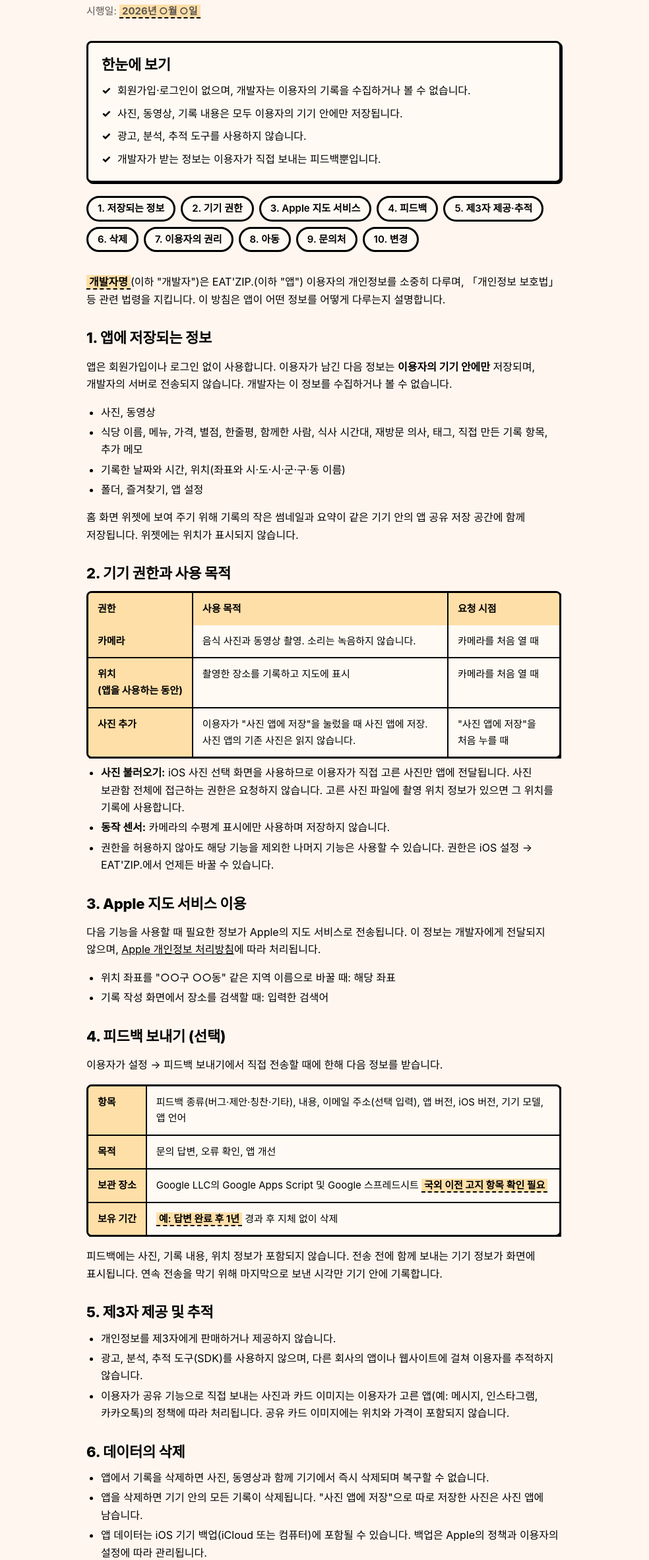
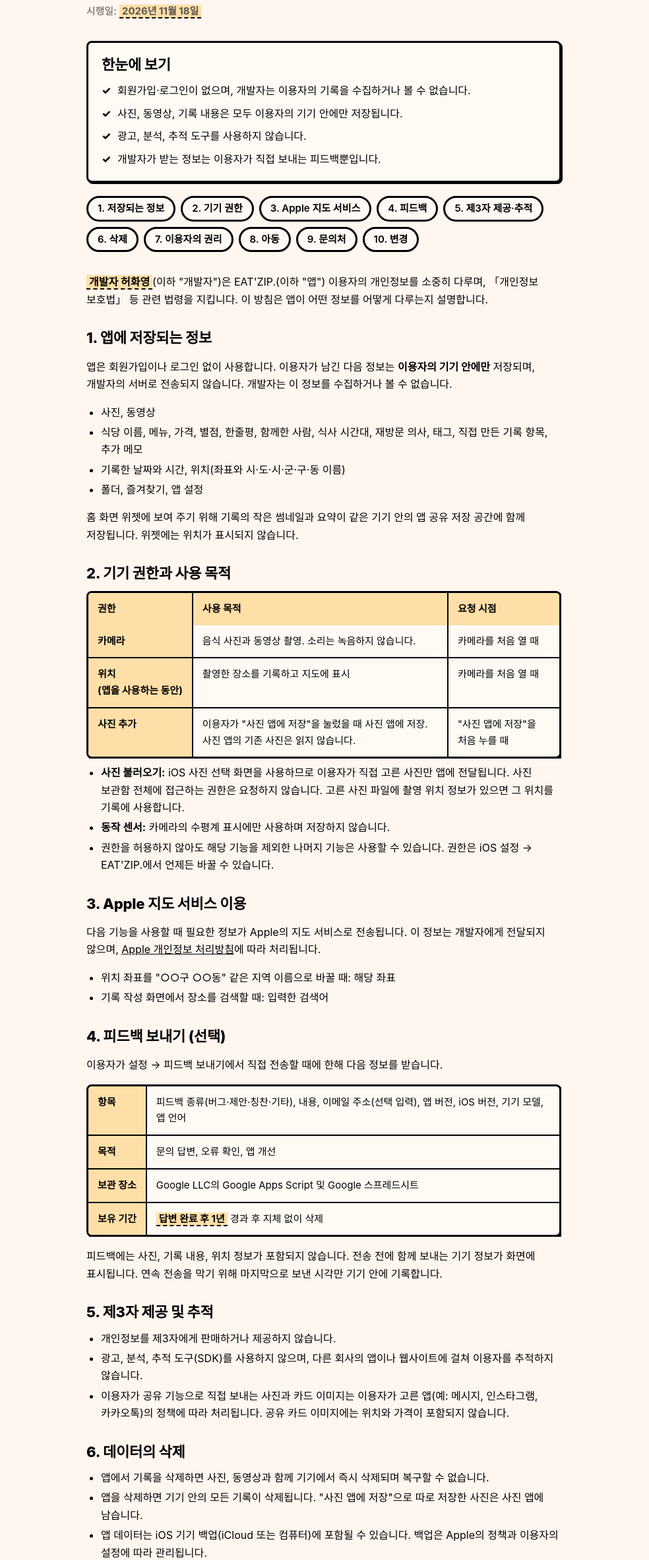
Before and after one commit to Hwa0000002/eat-zip., a plain HTML site: page privacy.html in a window 1280 px wide. Shown: the part 195-2560 px from the top of the page at 66% size, without its empty margins (149-1133 px from the left). Drawn offline with Linux system fonts and the light colour scheme; a web font is replaced by a local one.

Commit message:
Update privacy.html

```diff
--- a/privacy.html
+++ b/privacy.html
@@ -29,7 +29,7 @@
       <div class="page-title">
         <p class="eyebrow">Privacy Policy</p>
         <h1>개인정보 처리방침</h1>
-        <p class="meta">시행일: <span class="todo">2026년 ○월 ○일</span></p>
+        <p class="meta">시행일: <span class="todo">2026년 11월 18일</span></p>
       </div>
 
       <section class="box" aria-label="요약">
@@ -56,7 +56,7 @@
       </nav>
 
       <section>
-        <p><span class="todo">개발자명</span>(이하 "개발자")은 EAT'ZIP.(이하 "앱") 이용자의 개인정보를 소중히 다루며, 「개인정보 보호법」 등 관련 법령을 지킵니다. 이 방침은 앱이 어떤 정보를 어떻게 다루는지 설명합니다.</p>
+        <p><span class="todo">개발자 허화영</span>(이하 "개발자")은 EAT'ZIP.(이하 "앱") 이용자의 개인정보를 소중히 다루며, 「개인정보 보호법」 등 관련 법령을 지킵니다. 이 방침은 앱이 어떤 정보를 어떻게 다루는지 설명합니다.</p>
       </section>
 
       <section id="p1">
@@ -109,8 +109,8 @@
             <tbody>
               <tr><th scope="row">항목</th><td>피드백 종류(버그·제안·칭찬·기타), 내용, 이메일 주소(선택 입력), 앱 버전, iOS 버전, 기기 모델, 앱 언어</td></tr>
               <tr><th scope="row">목적</th><td>문의 답변, 오류 확인, 앱 개선</td></tr>
-              <tr><th scope="row">보관 장소</th><td>Google LLC의 Google Apps Script 및 Google 스프레드시트 <span class="todo">국외 이전 고지 항목 확인 필요</span></td></tr>
-              <tr><th scope="row">보유 기간</th><td><span class="todo">예: 답변 완료 후 1년</span> 경과 후 지체 없이 삭제</td></tr>
+              <tr><th scope="row">보관 장소</th><td>Google LLC의 Google Apps Script 및 Google 스프레드시트</td></tr>
+              <tr><th scope="row">보유 기간</th><td><span class="todo">답변 완료 후 1년</span> 경과 후 지체 없이 삭제</td></tr>
             </tbody>
           </table>
         </div>
@@ -143,7 +143,7 @@
 
       <section id="p8">
         <h2>8. 아동의 개인정보</h2>
-        <p><span class="todo">연령 정책 확인 필요</span> 앱은 회원가입 없이 사용하며, 피드백 외에는 개인정보를 받지 않습니다.</p>
+        <p>앱은 회원가입 없이 사용하며, 피드백 외에는 개인정보를 받지 않습니다.</p>
       </section>
 
       <section id="p9">
@@ -151,8 +151,8 @@
         <div class="table-scroll">
           <table>
             <tbody>
-              <tr><th scope="row">보호책임자</th><td><span class="todo">이름</span></td></tr>
-              <tr><th scope="row">이메일</th><td><span class="todo">contact@example.com</span></td></tr>
+              <tr><th scope="row">보호책임자</th><td><span class="todo">허화영</span></td></tr>
+              <tr><th scope="row">이메일</th><td><span class="todo">hurkoon23@naver.com</span></td></tr>
             </tbody>
           </table>
         </div>
@@ -173,7 +173,7 @@
         <a href="support.html">고객지원</a>
         <a href="privacy.html">개인정보 처리방침</a>
       </nav>
-      <span>© 2026 <span class="todo">개발자명</span></span>
+      <span>© 2026 <span class="todo">HUR & KANG</span></span>
     </div>
   </footer>
 </body>
```
